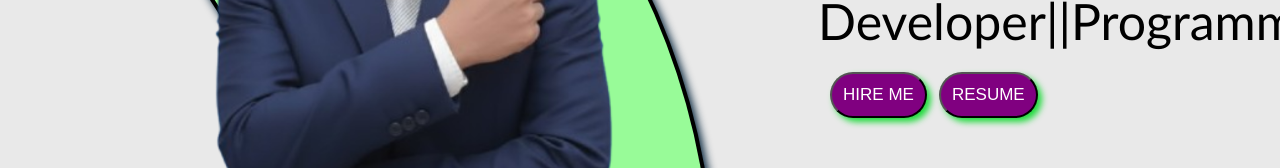
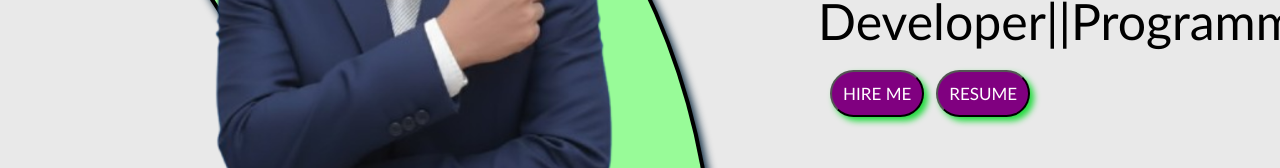
Before and after one commit to vaibhav-z-coder/Portfolio, a website: page index.html in a window 1280 px wide. Shown: the part 599-767 px from the top of the page. Drawn offline with nearby package versions, Linux system fonts and the light colour scheme.

Commit message:
first commit

```diff
--- a/style.css
+++ b/style.css
@@ -203,7 +203,7 @@ margin-left: 12px;
     color: white;
    background-color: purple;
    transition: 1.5s;
-   family:'Trebuchet MS', 'Lucida Sans Unicode', 'Lucida Grande', 'Lucida Sans', Arial, sans-serif;
+   font-family:'Trebuchet MS', 'Lucida Sans Unicode', 'Lucida Grande', 'Lucida Sans', Arial, sans-serif;
 }
 button:hover{
     color: rgb(103, 53, 0);
```
